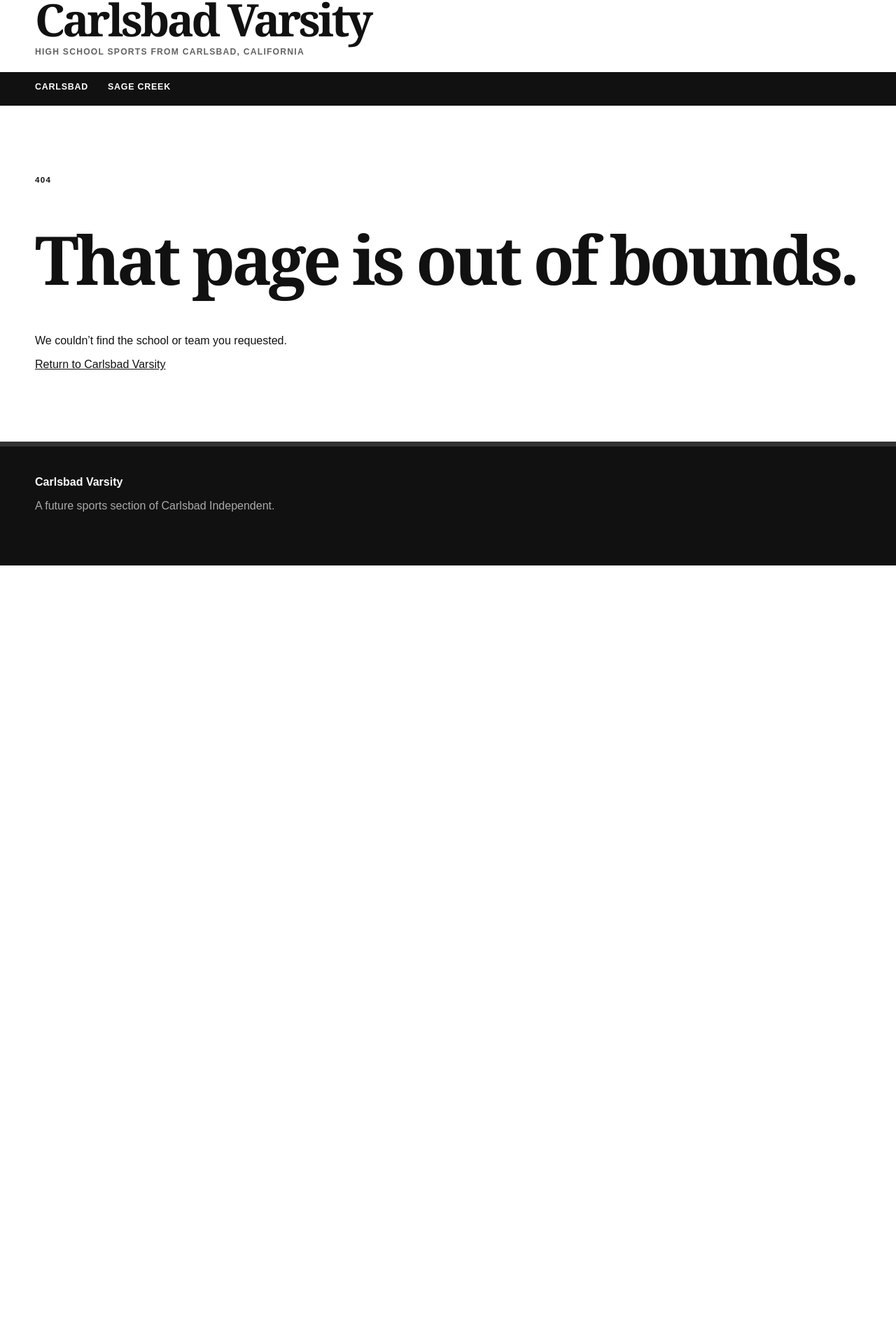
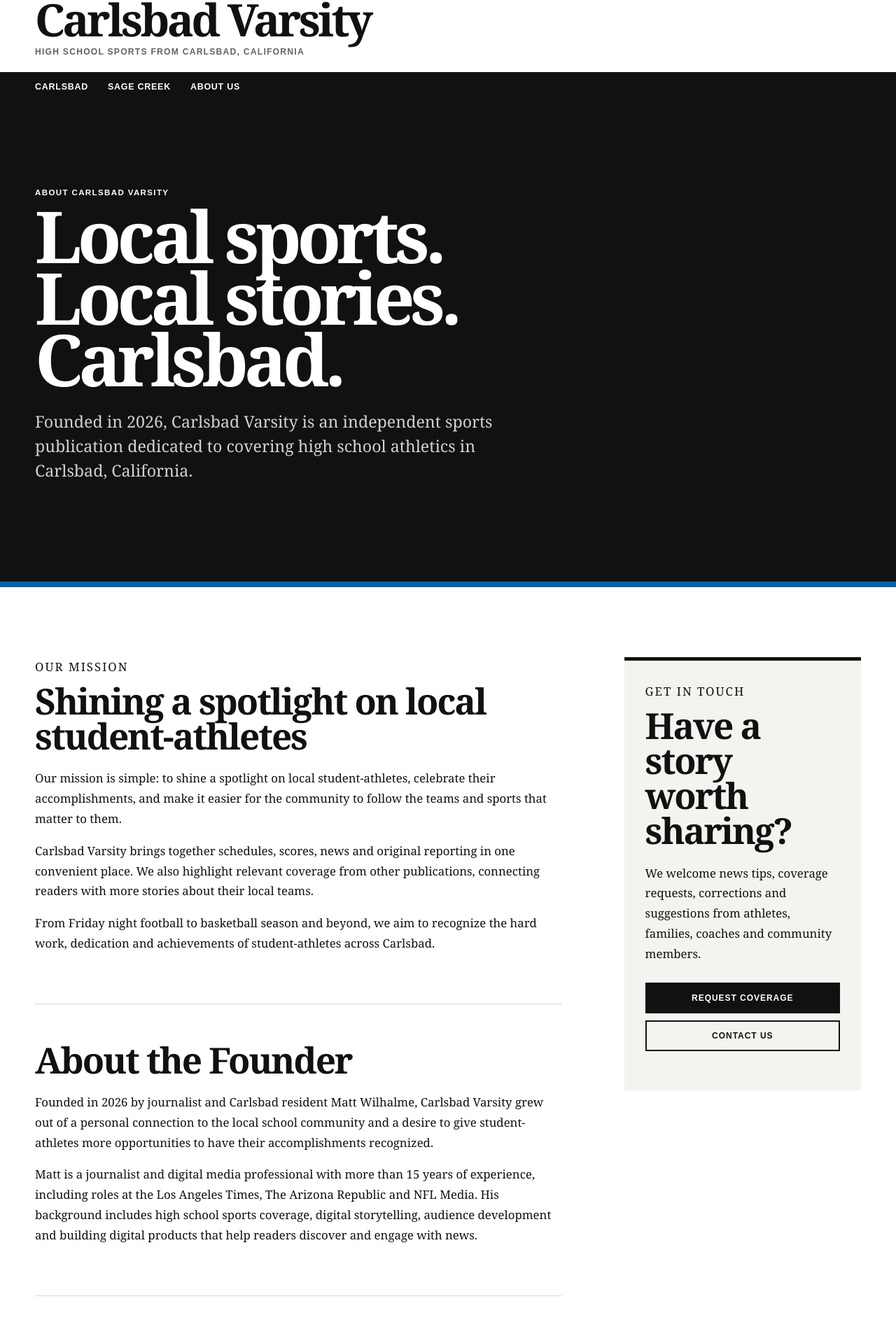
Before and after one commit to mattwilhalme/carlsbad-varsity, a Next.js app: page /about in a window 1280 px wide. Before the commit this address had no page. Shown: the part 37-1946 px from the top of the page at 70% size. Before the commit the page ends 845 px from the top, so only its background shows below. Built offline with nearby package versions, Linux system fonts and the light colour scheme.

Commit message:
Add About page and school wordmarks

```diff
--- /dev/null
+++ b/src/app/about/page.tsx
@@ -0,0 +1,57 @@
+import type { Metadata } from "next";
+
+export const metadata: Metadata = {
+  title: "About Us",
+  description: "Learn about Carlsbad Varsity, an independent publication covering high school sports in Carlsbad, California.",
+};
+
+const email = "mwilhalme@gmail.com";
+
+export default function AboutPage() {
+  return (
+    <main>
+      <header className="about-hero">
+        <div className="page-shell about-hero-inner">
+          <p className="kicker">About Carlsbad Varsity</p>
+          <h1>Local sports.<br />Local stories.<br />Carlsbad.</h1>
+          <p className="dek">Founded in 2026, Carlsbad Varsity is an independent sports publication dedicated to covering high school athletics in Carlsbad, California.</p>
+        </div>
+      </header>
+
+      <div className="page-shell about-layout">
+        <article className="about-copy">
+          <section aria-labelledby="mission-heading">
+            <p className="kicker">Our mission</p>
+            <h2 id="mission-heading">Shining a spotlight on local student-athletes</h2>
+            <p>Our mission is simple: to shine a spotlight on local student-athletes, celebrate their accomplishments, and make it easier for the community to follow the teams and sports that matter to them.</p>
+            <p>Carlsbad Varsity brings together schedules, scores, news and original reporting in one convenient place. We also highlight relevant coverage from other publications, connecting readers with more stories about their local teams.</p>
+            <p>From Friday night football to basketball season and beyond, we aim to recognize the hard work, dedication and achievements of student-athletes across Carlsbad.</p>
+          </section>
+
+          <section aria-labelledby="founder-heading">
+            <h2 id="founder-heading">About the Founder</h2>
+            <p>Founded in 2026 by journalist and Carlsbad resident Matt Wilhalme, Carlsbad Varsity grew out of a personal connection to the local school community and a desire to give student-athletes more opportunities to have their accomplishments recognized.</p>
+            <p>Matt is a journalist and digital media professional with more than 15 years of experience, including roles at the Los Angeles Times, The Arizona Republic and NFL Media. His background includes high school sports coverage, digital storytelling, audience development and building digital products that help readers discover and engage with news.</p>
+          </section>
+
+          <section aria-labelledby="independence-heading">
+            <h2 id="independence-heading">Editorial Independence</h2>
+            <p>Carlsbad Varsity is independently operated and is not affiliated with or endorsed by any school, school district or athletic governing organization.</p>
+            <p>We are committed to fair, accurate coverage of local schools and their athletic programs. Personal connections, advertising relationships and business sponsorships do not determine editorial coverage.</p>
+            <p>We welcome corrections and encourage readers to share information that helps us provide accurate schedules, scores and reporting.</p>
+          </section>
+        </article>
+
+        <aside className="about-contact" aria-labelledby="contact-heading">
+          <p className="kicker">Get in touch</p>
+          <h2 id="contact-heading">Have a story worth sharing?</h2>
+          <p>We welcome news tips, coverage requests, corrections and suggestions from athletes, families, coaches and community members.</p>
+          <div className="about-actions">
+            <a className="primary-action" href={`mailto:${email}?subject=Carlsbad%20Varsity%20coverage%20request`}>Request Coverage</a>
+            <a href={`mailto:${email}?subject=Contact%20Carlsbad%20Varsity`}>Contact Us</a>
+          </div>
+        </aside>
+      </div>
+    </main>
+  );
+}
--- a/src/app/globals.css
+++ b/src/app/globals.css
@@ -27,6 +27,9 @@
 .school-card strong { display: inline-block; margin-top: 20px; border-bottom: 3px solid var(--team-gold, #111); }
 .school-overview { color: white; background: var(--team-primary); box-shadow: inset 0 -8px var(--team-gold); }
 .school-overview h1 { font-size: clamp(3rem, 7vw, 6rem); }
+.school-wordmark { display: block; width: min(100%, 760px); margin: 24px 0 28px; }
+.school-wordmark:focus-visible { outline-color: white; }
+.school-wordmark img { display: block; width: 100%; height: auto; object-fit: contain; }
 .team-hero { color: white; background: var(--team-primary); box-shadow: inset 0 -7px var(--team-gold); }
 .team-identity { display: grid; grid-template-columns: minmax(220px, 420px) 1fr; gap: 50px; align-items: center; min-height: 250px; padding-block: 35px 42px; }
 .team-logo { display: grid; place-items: center; min-height: 150px; padding: 22px; background: white; border-radius: 3px; }
@@ -64,7 +67,26 @@
 .story-card h3 { margin: 18px 0 10px; font: 900 1.8rem/1.05 Georgia, serif; }
 .story-card p, .story-card small { color: var(--muted); line-height: 1.5; }
 .footer { padding: 42px 0 60px; color: white; background: #111; border-top: 7px solid #333; }
+.footer-inner { display: flex; justify-content: space-between; gap: 40px; }
 .footer p { color: #aaa; }
+.footer nav { display: flex; flex-wrap: wrap; gap: 12px 24px; align-content: start; }
+.footer a { font-size: .78rem; font-weight: 800; letter-spacing: .05em; text-decoration: none; text-transform: uppercase; }
+.footer a:hover { text-decoration: underline; text-underline-offset: 4px; }
+.about-hero { color: white; background: #111; border-bottom: 8px solid var(--blue); }
+.about-hero-inner { padding-block: clamp(62px, 10vw, 118px); }
+.about-hero h1 { max-width: 920px; margin: 12px 0 28px; font: 900 clamp(3.3rem, 8vw, 7.5rem)/.86 Georgia, "Times New Roman", serif; letter-spacing: -.06em; }
+.about-hero .dek { color: #d1d1d1; }
+.about-layout { display: grid; grid-template-columns: minmax(0, 2fr) minmax(270px, .9fr); gap: clamp(45px, 7vw, 90px); padding-block: clamp(58px, 8vw, 100px); }
+.about-copy section { padding: 0 0 54px; margin: 0 0 54px; border-bottom: 1px solid var(--line); }
+.about-copy section:last-child { margin-bottom: 0; border-bottom: 0; }
+.about-copy h2, .about-contact h2 { margin: 0 0 22px; font: 900 clamp(2rem, 4vw, 3.35rem)/.98 Georgia, serif; letter-spacing: -.04em; }
+.about-copy p, .about-contact p { font: 1.05rem/1.72 Georgia, serif; }
+.about-contact { position: sticky; top: 28px; align-self: start; padding: 30px; background: var(--wash); border-top: 5px solid #111; }
+.about-actions { display: flex; flex-direction: column; gap: 10px; margin: 26px 0; }
+.about-actions a { display: block; padding: 13px 15px; border: 2px solid #111; font-size: .75rem; font-weight: 900; letter-spacing: .08em; text-align: center; text-decoration: none; text-transform: uppercase; }
+.about-actions a:hover { color: white; background: #111; }
+.about-actions .primary-action { color: white; background: #111; }
+.about-actions .primary-action:hover { color: #111; background: transparent; }
 .not-found { min-height: 60vh; padding-block: 100px; }
 .not-found h1 { font: 900 clamp(3rem, 8vw, 6rem)/.9 Georgia, serif; letter-spacing: -.05em; }
 .visually-hidden { position: absolute; width: 1px; height: 1px; padding: 0; margin: -1px; overflow: hidden; clip: rect(0, 0, 0, 0); white-space: nowrap; border: 0; }
@@ -76,6 +98,10 @@
   .team-identity { grid-template-columns: 1fr; gap: 25px; }
   .team-logo { min-height: 110px; max-width: 420px; }
   .team-logo-direct { min-height: 80px; }
+  .school-wordmark { margin-block: 20px 24px; }
+  .footer-inner, .about-layout { display: grid; grid-template-columns: 1fr; }
+  .footer nav { flex-direction: column; }
+  .about-contact { position: static; }
   .news { grid-column: 1; }
   .section-heading { display: block; }
   .status-label { margin-bottom: 18px; }
--- a/src/app/layout.tsx
+++ b/src/app/layout.tsx
@@ -1,4 +1,5 @@
 import type { Metadata } from "next";
+import Link from "next/link";
 import { PublicationHeader } from "@/components/PublicationHeader";
 import { SchoolNav } from "@/components/SchoolNav";
 import "./globals.css";
@@ -9,5 +10,5 @@
 };
 
 export default function RootLayout({ children }: Readonly<{ children: React.ReactNode }>) {
-  return <html lang="en" data-scroll-behavior="smooth"><body><PublicationHeader /><SchoolNav />{children}<footer className="footer"><div className="page-shell"><strong>Carlsbad Varsity</strong><p>A future sports section of Carlsbad Independent.</p></div></footer></body></html>;
+  return <html lang="en" data-scroll-behavior="smooth"><body><PublicationHeader /><SchoolNav />{children}<footer className="footer"><div className="page-shell footer-inner"><div><strong>Carlsbad Varsity</strong><p>Independent high school sports coverage for Carlsbad, California.</p></div><nav aria-label="Footer"><Link href="/about/">About Us</Link><a href="mailto:mwilhalme@gmail.com?subject=Carlsbad%20Varsity%20coverage%20request">Request Coverage</a><a href="mailto:mwilhalme@gmail.com?subject=Contact%20Carlsbad%20Varsity">Contact Us</a></nav></div></footer></body></html>;
 }
--- a/src/app/schools/[schoolSlug]/page.tsx
+++ b/src/app/schools/[schoolSlug]/page.tsx
@@ -1,3 +1,4 @@
+import Image from "next/image";
 import Link from "next/link";
 import { notFound } from "next/navigation";
 import { schools } from "@/data/site-data";
@@ -10,5 +11,6 @@
   const { schoolSlug } = await params;
   const school = schools[schoolSlug as SchoolSlug];
   if (!school) notFound();
-  return <main><section className="home-hero school-overview" style={{"--team-primary": school.colors.primary, "--team-gold": school.colors.gold} as React.CSSProperties}><div className="page-shell"><p className="kicker">{school.mascot}</p><h1>{school.name}</h1><p className="dek">Choose a varsity team to view its season hub.</p></div></section><section className="page-shell school-grid"><div className="section-rule"><p className="kicker">Varsity sports</p><h2>Team pages</h2></div>{school.sports.map((slug) => { const label = slug === "boys-basketball" ? "Boys’ Basketball" : "Girls’ Basketball"; return <Link className="school-card" key={slug} href={`/schools/${school.slug}/${slug}/`}><span>2025–26</span><h3>{label}</h3><strong>Open team page →</strong></Link>; })}</section></main>;
+  const logoSrc = `${process.env.NEXT_PUBLIC_BASE_PATH ?? ""}${school.logo}`;
+  return <main><section className="home-hero school-overview" style={{"--team-primary": school.colors.primary, "--team-gold": school.colors.gold} as React.CSSProperties}><div className="page-shell"><p className="kicker">{school.mascot}</p><h1>{school.name}</h1><a className="school-wordmark" href={school.officialUrl} target="_blank" rel="noreferrer"><Image src={logoSrc} alt={`${school.name} athletics wordmark`} width={school.slug === "carlsbad" ? 2000 : 1527} height={school.slug === "carlsbad" ? 161 : 137} priority /><span className="visually-hidden">Visit the official {school.name} website</span></a><p className="dek">Choose a varsity team to view its season hub.</p></div></section><section className="page-shell school-grid"><div className="section-rule"><p className="kicker">Varsity sports</p><h2>Team pages</h2></div>{school.sports.map((slug) => { const label = slug === "boys-basketball" ? "Boys’ Basketball" : "Girls’ Basketball"; return <Link className="school-card" key={slug} href={`/schools/${school.slug}/${slug}/`}><span>2025–26</span><h3>{label}</h3><strong>Open team page →</strong></Link>; })}</section></main>;
 }
--- a/src/components/SchoolNav.tsx
+++ b/src/components/SchoolNav.tsx
@@ -11,6 +11,7 @@
             {school.shortName}
           </Link>
         ))}
+        <Link href="/about/">About Us</Link>
       </div>
     </nav>
   );
```
